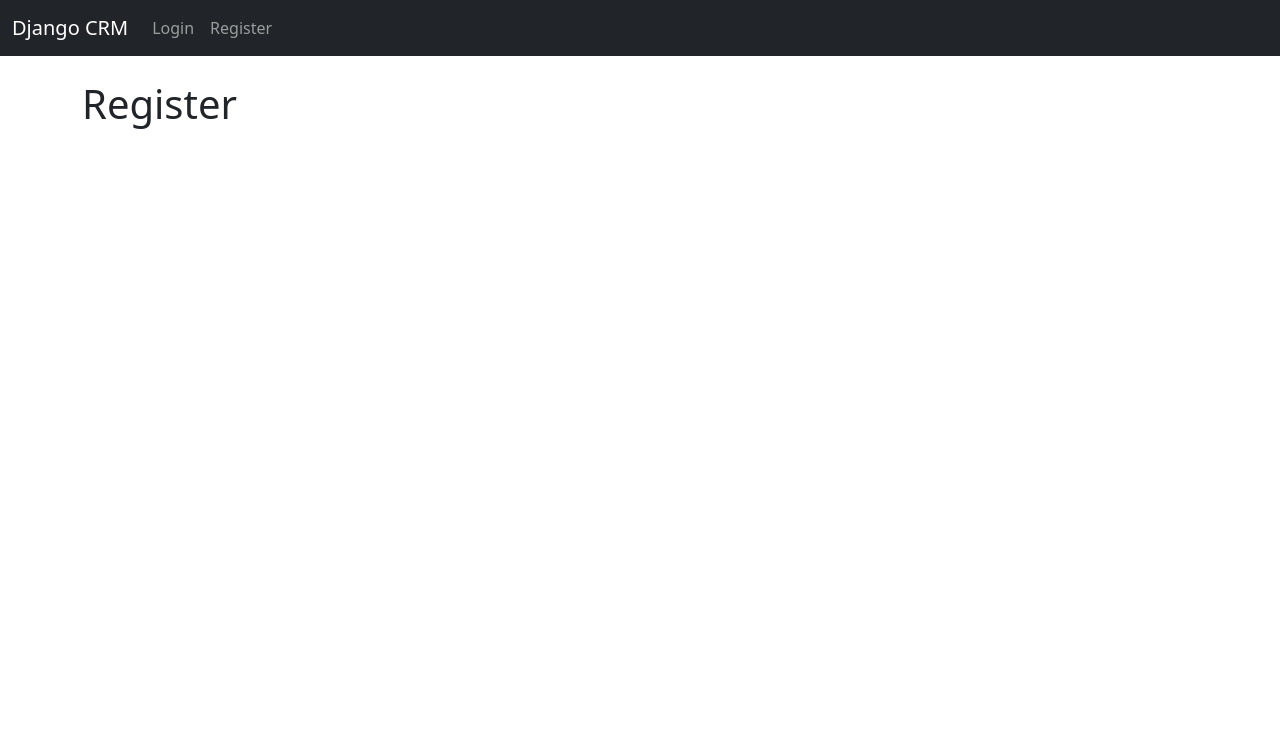
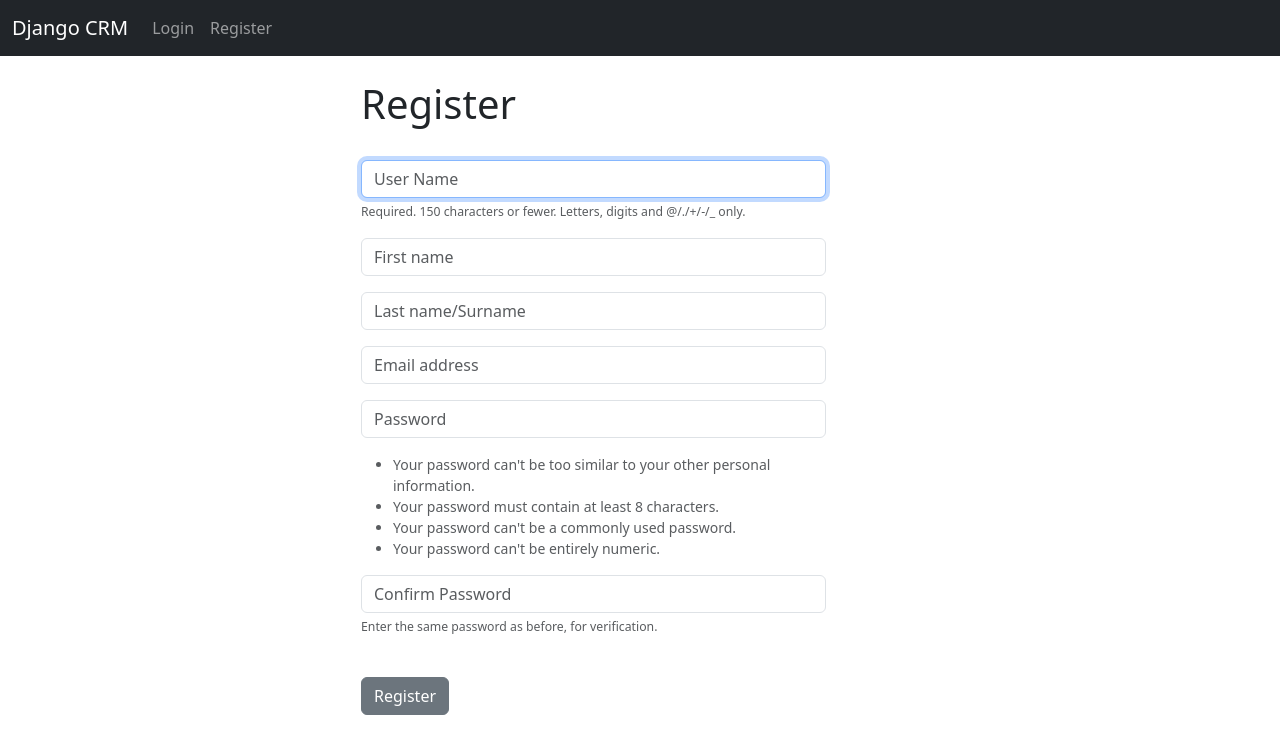
Before and after one commit to adithyaGHegde/Django-CRM, a Django app: page /register/ in a window 1280 px wide. Shown: the top 754 px of the page. Run offline with Django 4.2, Linux system fonts and the light colour scheme.

Commit message:
first user registered

```diff
--- a/crm_website/templates/home.html
+++ b/crm_website/templates/home.html
@@ -14,7 +14,6 @@
     <form method="POST" action="{% url 'home' %}">
         <!--A token required to be generated to ensure form security-->
         {% csrf_token %}
-        <form>
         <div class="mb-3">
             <input type="text" class="form-control" name="user_name" placeholder="Enter your Username" required>
         </div>
@@ -23,7 +22,6 @@
         </div>
         <br/>
         <button type="submit" class="btn btn-secondary">Login</button>
-        </form>
 
     </form>
 
--- a/crm_website/templates/register.html
+++ b/crm_website/templates/register.html
@@ -2,6 +2,29 @@
 
 {% block content %}
 
-<h1> Register </h1>
+<div class="col-md-5 offset-md-3">
+    <h1> Register </h1>
+    <br/>
+    <form method="POST" actions="">
+        {% csrf_token %}
+        {% if form.errors %}
+            <div class="alert alert-warning alert-dismissible fade show" role="alert">
+                Your Form Has Errors
+                {% for field in form %}
+                    {% if field.errors %}
+                        {{ field.errors }}
+                    {% endif %}
+                {% endfor %}
+                <button type="button" class="btn-close" data-bs-dismiss="alert" aria-label="Close"></button>
+			</div>
+        {% endif %}
+
+        {{ form.as_p }}
+
+        <br/>
+        <button type="submit" class="btn btn-secondary">Register</button>
+
+    </form>
+</div>
 
 {% endblock %}
--- a/crm_website/views.py
+++ b/crm_website/views.py
@@ -1,7 +1,7 @@
 from django.shortcuts import render, redirect
 from django.contrib.auth import authenticate,login,logout
 from django.contrib import messages
-
+from .forms import SignUpForm
 
 # home function is a Django view that takes in the HTTP request and
 # renders the 'home.html' template and returns it as an HTTP response.
@@ -33,4 +33,19 @@ def logout_user(request):
     return redirect('home')
 
 def register_user(request):
-    return render(request, 'register.html', {})
+    if request.method == 'POST':
+        form = SignUpForm(request.POST)
+        if form.is_valid():
+            form.save()
+            # Authenticate and login
+            username = form.cleaned_data['username']
+            password = form.cleaned_data['password1']
+            user  = authenticate(username=username,password=password)
+            login(request,user)
+            messages.success(request, "You have successfully registered")
+            return redirect('home')
+    else:
+        form = SignUpForm()
+        return render(request, 'register.html', {'form':form})
+
+    return render(request, 'register.html', {'form':form})
```
Lines whose indentation alone changed are shown as unchanged.
